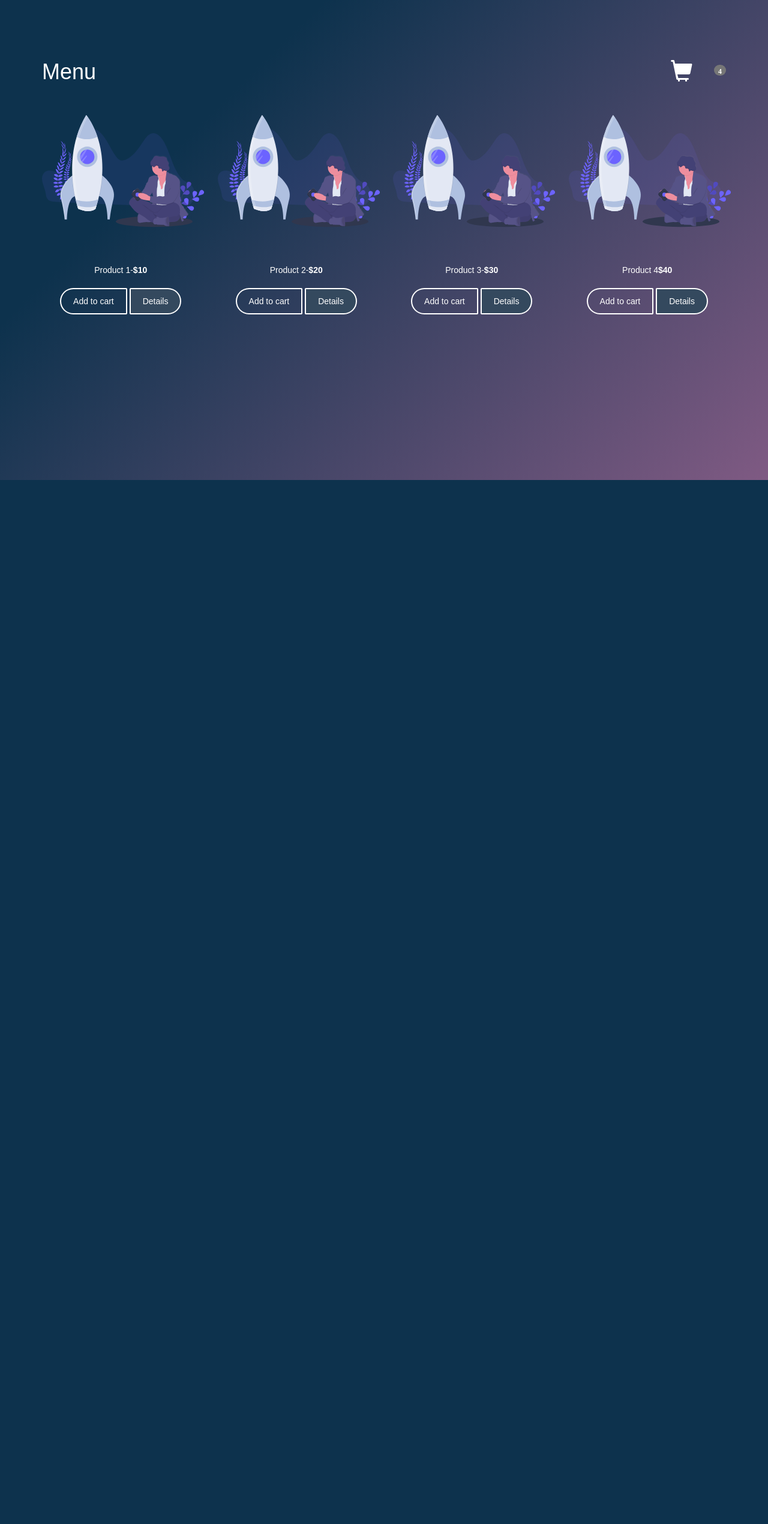
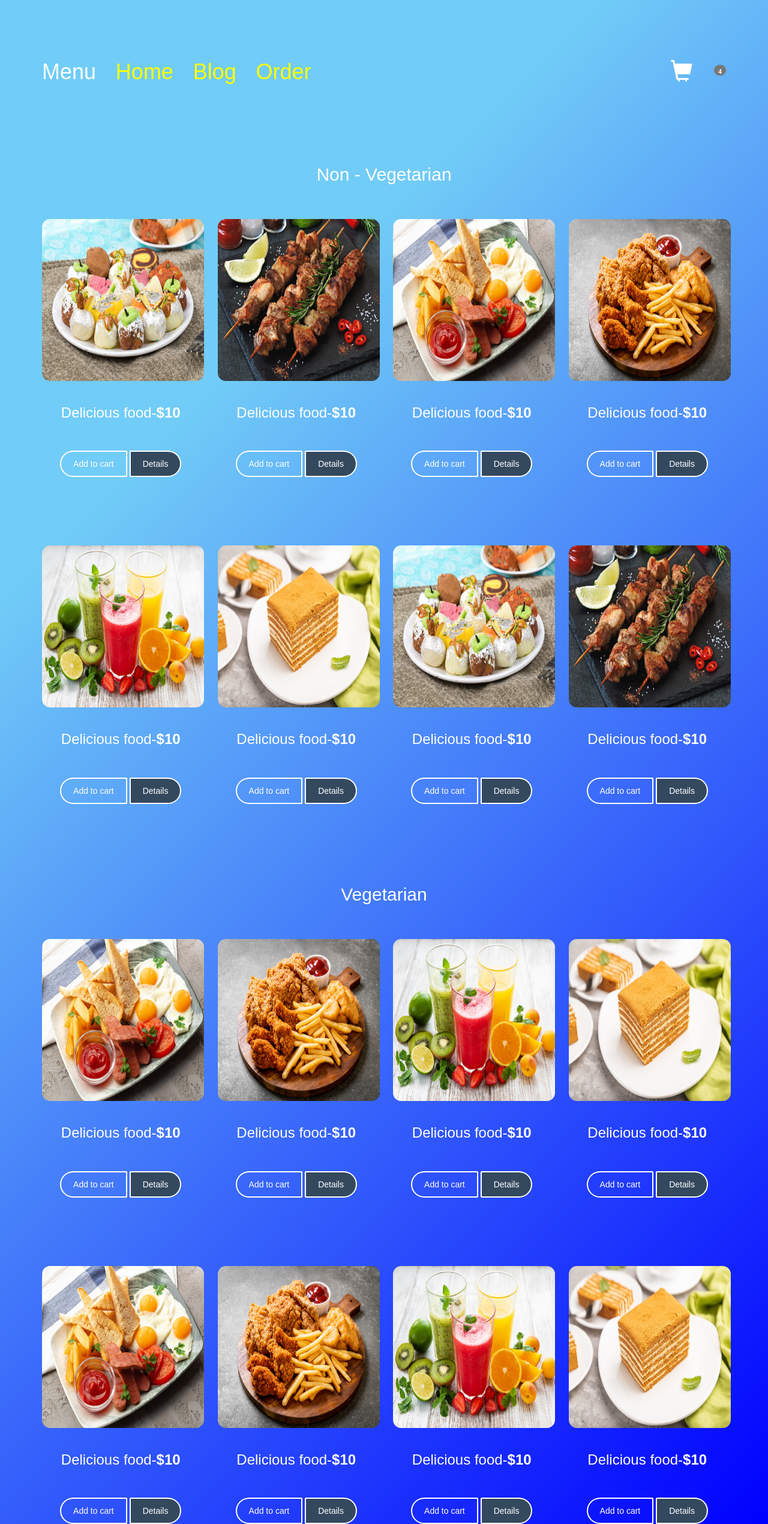
Before and after one commit to singhjaspreetb/restaurant_website, a PHP site: page /pages/menu.html in a window 1280 px wide. Shown: the whole page at 60% size. Before the commit the page ends 800 px from the top, so only its background shows below. Run offline with PHP 8.4, Linux system fonts and the light colour scheme.

Commit message:
products

```diff
--- a/assets/css/menu.css
+++ b/assets/css/menu.css
@@ -1,7 +1,9 @@
 body {
     font-family: sans-serif;
-    background-color: #7f5a83;
-    background-image: linear-gradient(315deg, #7f5a83 0%, #0d324d 74%);
+    /* background-image: url("file:///D:/restaurant_website/assets/images/popular-bg.jpg"); */
+    background-color: blue ;
+    background-image: linear-gradient(315deg,blue  0%, #71ccf7 74%);
+    background-repeat: no-repeat;
     height: 100vh;
 }
 .badge-notify {
@@ -47,3 +49,10 @@ h1 {
     border-bottom-left-radius: 50px;
 
 }
+
+@media only screen and (max-width: 992px) {
+    .div-media {
+      margin-bottom: 7%;
+      /* margin-left: 5%; */
+    }
+  }
--- a/pages/menu.html
+++ b/pages/menu.html
@@ -8,6 +8,25 @@
     <title>Document</title>
     <link rel="stylesheet" href="https://stackpath.bootstrapcdn.com/bootstrap/3.4.1/css/bootstrap.min.css">
     <link rel="stylesheet" href="../assets/css/menu.css">
+
+    <style>
+        .row {
+            margin-top: 10%;
+        }
+
+        .head-nav {
+            margin-left: 2%;
+            color: yellow;
+        }
+
+        img {
+            border-radius: 5%;
+        }
+
+        .border{
+            border: 2px white;
+        }
+    </style>
 </head>
 
 <body>
@@ -15,6 +34,9 @@
         <br><br><br><br>
         <h1>
             Menu
+            <a class="active head-nav" href="#home">Home</a>
+            <a class="head-nav" href="#blog">Blog</a>
+            <a class="head-nav" href="order.html">Order</a>
             <div style="float: right; cursor: pointer;">
                 <span class="glyphicon glyphicon-shopping-cart my-cart-icon">
                     <span class="badge bage-notify my-cart-badge"></span>
@@ -27,49 +49,50 @@
         </button> -->
 
         <div class="row">
-            <div class="col-md-3 text-center">
-                <img src="../assets/images/log.svg" alt="" width="270" height="270" alt="">
+            <h2 style="text-align: center; color: white; margin-bottom: 5%;">Non - Vegetarian</h2>
+            <div class="col-lg-3 text-center div-media border">
+                <img src="../assets/images/img1.jpg" alt="" width="270" height="270" alt="">
                 <br><br>
-                Product 1-<strong>$10</strong>
+                <h3>Delicious food-<strong>$10</strong></h3>
                 <br><br>
                 <button class="btn btn-danger my-cart-btn" data-id="1" data-name="product 1" data-summary="summary 1"
-                    data-price="20" data-quantity="1" data-image="...">
+                    data-price="20" data-quantity="1" data-image="../assets/images/img1.jpg">
                     Add to cart
                 </button>
                 <a href="#" class="btn btn-info">Details</a>
             </div>
 
-            <div class="col-md-3 text-center">
-                <img src="../assets/images/log.svg" alt="" width="270" height="270" alt="">
+            <div class="col-lg-3 text-center div-media">
+                <img src="../assets/images/img2.jpg" alt="" width="270" height="270" alt="">
                 <br><br>
-                Product 2-<strong>$20</strong>
+                <h3>Delicious food-<strong>$10</strong></h3>
                 <br><br>
                 <button class="btn btn-danger my-cart-btn" data-id="2" data-name="product 2" data-summary="summary 2"
-                    data-price="30" data-quantity="1" data-image="...">
+                    data-price="30" data-quantity="1" data-image="../assets/images/img2.jpg">
                     Add to cart
                 </button>
                 <a href="#" class="btn btn-info">Details</a>
             </div>
 
-            <div class="col-md-3 text-center">
-                <img src="../assets/images/log.svg" alt="" width="270" height="270" alt="">
+            <div class="col-lg-3 text-center div-media">
+                <img src="../assets/images/img3.jpg" alt="" width="270" height="270" alt="">
                 <br><br>
-                Product 3-<strong>$30</strong>
+                <h3>Delicious food-<strong>$10</strong></h3>
                 <br><br>
                 <button class="btn btn-danger my-cart-btn" data-id="3" data-name="product 3" data-summary="summary 3"
-                    data-price="40" data-quantity="1" data-image="...">
+                    data-price="40" data-quantity="1" data-image="../assets/images/img3.jpg">
                     Add to cart
                 </button>
                 <a href="#" class="btn btn-info">Details</a>
             </div>
 
-            <div class="col-md-3 text-center">
-                <img src="../assets/images/log.svg" alt="" width="270" height="270" alt="">
+            <div class="col-lg-3 text-center div-media">
+                <img src="../assets/images/img4.jpg" alt="" width="270" height="270" alt="">
                 <br><br>
-                Product 4<strong>$40</strong>
+                <h3>Delicious food-<strong>$10</strong></h3>
                 <br><br>
                 <button class="btn btn-danger my-cart-btn" data-id="4" data-name="product 4" data-summary="summary 4"
-                    data-price="40" data-quantity="1" data-image="...">
+                    data-price="40" data-quantity="1" data-image="../assets/images/img4.jpg">
                     Add to cart
                 </button>
                 <a href="#" class="btn btn-info">Details</a>
@@ -78,11 +101,182 @@
 
         </div>
 
-    </div>
-    <script src="https://code.jquery.com/jquery-2.2.4.min.js"></script>
-    <script src="https://stackpath.bootstrapcdn.com/bootstrap/3.4.1/js/bootstrap.min.js"></script>
-    <script src="../assets/js/mycart.js"></script>
-    <script src="../assets/js/cart.js"></script>
+
+
+
+        <div class="row">
+            <div class="col-lg-3 text-center div-media">
+                <img src="../assets/images/img5.jpg" alt="" width="270" height="270" alt="">
+                <br><br>
+                <h3>Delicious food-<strong>$10</strong></h3>
+                <br><br>
+                <button class="btn btn-danger my-cart-btn" data-id="5" data-name="product 5" data-summary="summary 5"
+                    data-price="20" data-quantity="1" data-image="../assets/images/img5.jpg">
+                    Add to cart
+                </button>
+                <a href="#" class="btn btn-info">Details</a>
+            </div>
+
+            <div class="col-lg-3 text-center div-media">
+                <img src="../assets/images/img6.jpg" alt="" width="270" height="270" alt="">
+                <br><br>
+                <h3>Delicious food-<strong>$10</strong></h3>
+                <br><br>
+                <button class="btn btn-danger my-cart-btn" data-id="6" data-name="product 6" data-summary="summary 6"
+                    data-price="30" data-quantity="1" data-image="../assets/images/img6.jpg">
+                    Add to cart
+                </button>
+                <a href="#" class="btn btn-info">Details</a>
+            </div>
+
+            <div class="col-lg-3 text-center div-media">
+                <img src="../assets/images/img1.jpg" alt="" width="270" height="270" alt="">
+                <br><br>
+                <h3>Delicious food-<strong>$10</strong></h3>
+                <br><br>
+                <button class="btn btn-danger my-cart-btn" data-id="7" data-name="product 7" data-summary="summary 7"
+                    data-price="40" data-quantity="1" data-image="../assets/images/img1.jpg">
+                    Add to cart
+                </button>
+                <a href="#" class="btn btn-info">Details</a>
+            </div>
+
+            <div class="col-lg-3 text-center div-media">
+                <img src="../assets/images/img2.jpg" alt="" width="270" height="270" alt="">
+                <br><br>
+                <h3>Delicious food-<strong>$10</strong></h3>
+                <br><br>
+                <button class="btn btn-danger my-cart-btn" data-id="8" data-name="product 8" data-summary="summary 8"
+                    data-price="40" data-quantity="1" data-image="../assets/images/img2.jpg">
+                    Add to cart
+                </button>
+                <a href="#" class="btn btn-info">Details</a>
+            </div>
+
+
+        </div>
+
+
+
+        <div class="row">
+            <h2 style="text-align: center; color: white; margin-bottom: 5%;">Vegetarian</h2>
+            <div class="col-lg-3 text-center div-media">
+                <img src="../assets/images/img3.jpg" alt="" width="270" height="270" alt="">
+                <br><br>
+                <h3>Delicious food-<strong>$10</strong></h3>
+                <br><br>
+                <button class="btn btn-danger my-cart-btn" data-id="9" data-name="product 9" data-summary="summary 9"
+                    data-price="20" data-quantity="1" data-image="../assets/images/img3.jpg">
+                    Add to cart
+                </button>
+                <a href="#" class="btn btn-info">Details</a>
+            </div>
+
+            <div class="col-lg-3 text-center div-media">
+                <img src="../assets/images/img4.jpg" alt="" width="270" height="270" alt="">
+                <br><br>
+                <h3>Delicious food-<strong>$10</strong></h3>
+                <br><br>
+                <button class="btn btn-danger my-cart-btn" data-id="10" data-name="product 10" data-summary="summary 10"
+                    data-price="30" data-quantity="1" data-image="../assets/images/img4.jpg">
+                    Add to cart
+                </button>
+                <a href="#" class="btn btn-info">Details</a>
+            </div>
+
+            <div class="col-lg-3 text-center div-media">
+                <img src="../assets/images/img5.jpg" alt="" width="270" height="270" alt="">
+                <br><br>
+                <h3>Delicious food-<strong>$10</strong></h3>
+                <br><br>
+                <button class="btn btn-danger my-cart-btn" data-id="11" data-name="product 11" data-summary="summary 11"
+                    data-price="40" data-quantity="1" data-image="../assets/images/img5.jpg">
+                    Add to cart
+                </button>
+                <a href="#" class="btn btn-info">Details</a>
+            </div>
+
+            <div class="col-lg-3 text-center div-media">
+                <img src="../assets/images/img6.jpg" alt="" width="270" height="270" alt="">
+                <br><br>
+                <h3>Delicious food-<strong>$10</strong></h3>
+                <br><br>
+                <button class="btn btn-danger my-cart-btn" data-id="12" data-name="product 12" data-summary="summary 12"
+                    data-price="40" data-quantity="1" data-image="../assets/images/img6.jpg">
+                    Add to cart
+                </button>
+                <a href="#" class="btn btn-info">Details</a>
+            </div>
+            </div>
+
+
+
+
+
+
+
+
+            <div class="row">
+                <div class="col-lg-3 text-center div-media">
+                    <img src="../assets/images/img3.jpg" alt="" width="270" height="270" alt="">
+                    <br><br>
+                    <h3>Delicious food-<strong>$10</strong></h3>
+                    <br><br>
+                    <button class="btn btn-danger my-cart-btn" data-id="13" data-name="product 13"
+                        data-summary="summary 13" data-price="20" data-quantity="1"
+                        data-image="../assets/images/img3.jpg">
+                        Add to cart
+                    </button>
+                    <a href="#" class="btn btn-info">Details</a>
+                </div>
+
+                <div class="col-lg-3 text-center div-media">
+                    <img src="../assets/images/img4.jpg" alt="" width="270" height="270" alt="">
+                    <br><br>
+                    <h3>Delicious food-<strong>$10</strong></h3>
+                    <br><br>
+                    <button class="btn btn-danger my-cart-btn" data-id="14" data-name="product 14"
+                        data-summary="summary 14" data-price="30" data-quantity="1"
+                        data-image="../assets/images/img4.jpg">
+                        Add to cart
+                    </button>
+                    <a href="#" class="btn btn-info">Details</a>
+                </div>
+
+                <div class="col-lg-3 text-center div-media">
+                    <img src="../assets/images/img5.jpg" alt="" width="270" height="270" alt="">
+                    <br><br>
+                    <h3>Delicious food-<strong>$10</strong></h3>
+                    <br><br>
+                    <button class="btn btn-danger my-cart-btn" data-id="11" data-name="product 11"
+                        data-summary="summary 11" data-price="40" data-quantity="1"
+                        data-image="../assets/images/img5.jpg">
+                        Add to cart
+                    </button>
+                    <a href="#" class="btn btn-info">Details</a>
+                </div>
+
+                <div class="col-lg-3 text-center div-media">
+                    <img src="../assets/images/img6.jpg" alt="" width="270" height="270" alt="">
+                    <br><br>
+                    <h3>Delicious food-<strong>$10</strong></h3>
+                    <br><br>
+                    <button class="btn btn-danger my-cart-btn" data-id="12" data-name="product 12"
+                        data-summary="summary 12" data-price="40" data-quantity="1"
+                        data-image="../assets/images/img6.jpg">
+                        Add to cart
+                    </button>
+                    <a href="#" class="btn btn-info">Details</a>
+                </div>
+
+
+            </div>
+
+        </div>
+        <script src="https://code.jquery.com/jquery-2.2.4.min.js"></script>
+        <script src="https://stackpath.bootstrapcdn.com/bootstrap/3.4.1/js/bootstrap.min.js"></script>
+        <script src="../assets/js/mycart.js"></script>
+        <script src="../assets/js/cart.js"></script>
 </body>
 
 </html>
```
